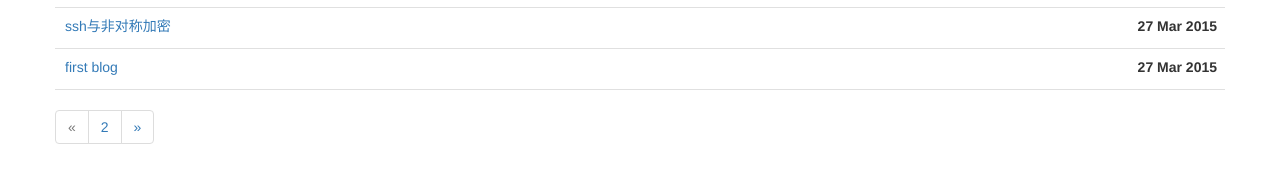
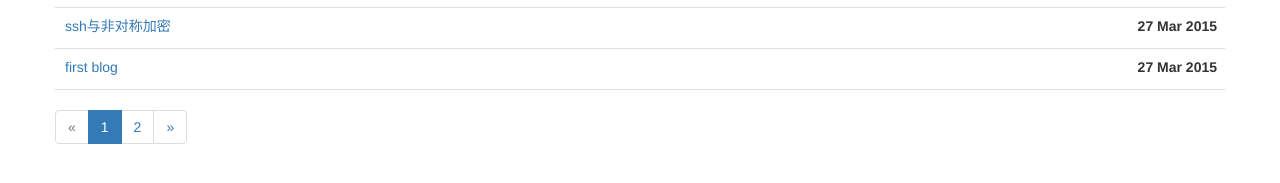
Before and after one commit to mapan1984/mapan1984.github.io, a Jekyll site: the page built from index.html, in a window 1280 px wide. Shown: the part 426-609 px from the top of the page. Built offline with Jekyll 4.4.1, drawn with Linux system fonts in a browser that asks for light colours; the list of posts is cut into pages by our own code.

Commit message:
more beautiful pages

```diff
--- a/_includes/paginator.html
+++ b/_includes/paginator.html
@@ -1,3 +1,4 @@
+<nav>
     <ul class="pagination">
         {% if paginator.previous_page %}
             {% if paginator.previous_page == 1 %}
@@ -13,13 +14,27 @@
             </li>
         {% endif %}
 
-    {% for count in (2..paginator.total_pages) %}
+        {% for count in (1..paginator.total_pages) %}
+            {% if count == 1 %}
+                {% if paginator.page ==1 %}
+                <li class="active">
+                    <a href="#">1</a>
+                </li>
+                {% else %}
+                <li>
+                    <a href="/">1</a>
+                </li>
+                {% endif %}
+            {% else %}
                 {% if count == paginator.page %}
-            <li class="active"><a href="">{{ count }}</a></li>
+                    <li class="active">
+                        <a href="#">{{ count }}<span class="sr-only">(current)</span></a>
+                    </li>
                 {% else %}
                     <li>
                         <a href="/page{{ count }}">{{ count }}</a>
                     </li>
+                {% endif %}
             {% endif %}
         {% endfor %}
 
@@ -31,3 +46,4 @@
             <li class="disabled"><a href="">&raquo;</a></li>
         {% endif %}
     </ul>
+</nav>
```
Lines whose indentation alone changed are shown as unchanged.
